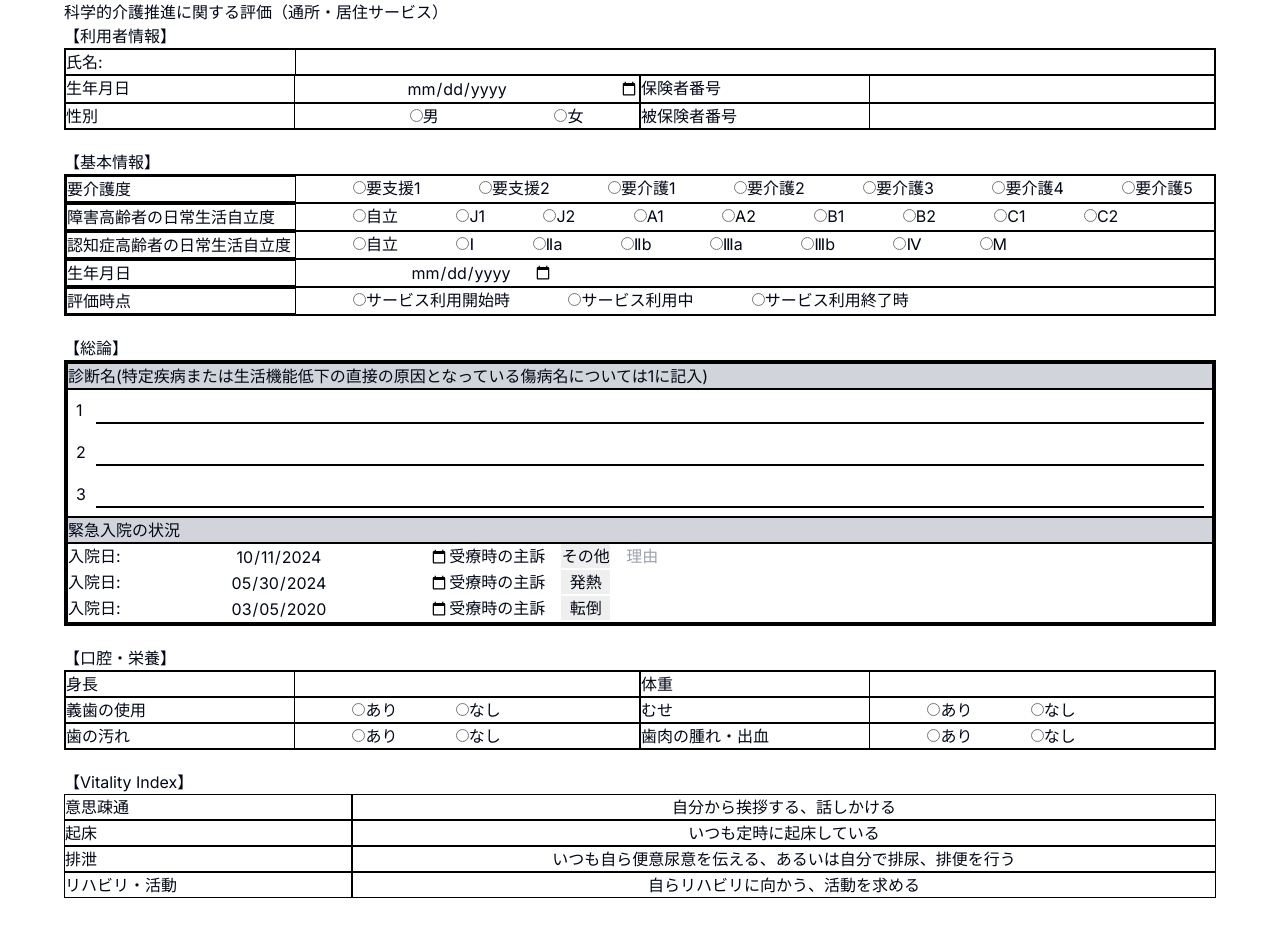
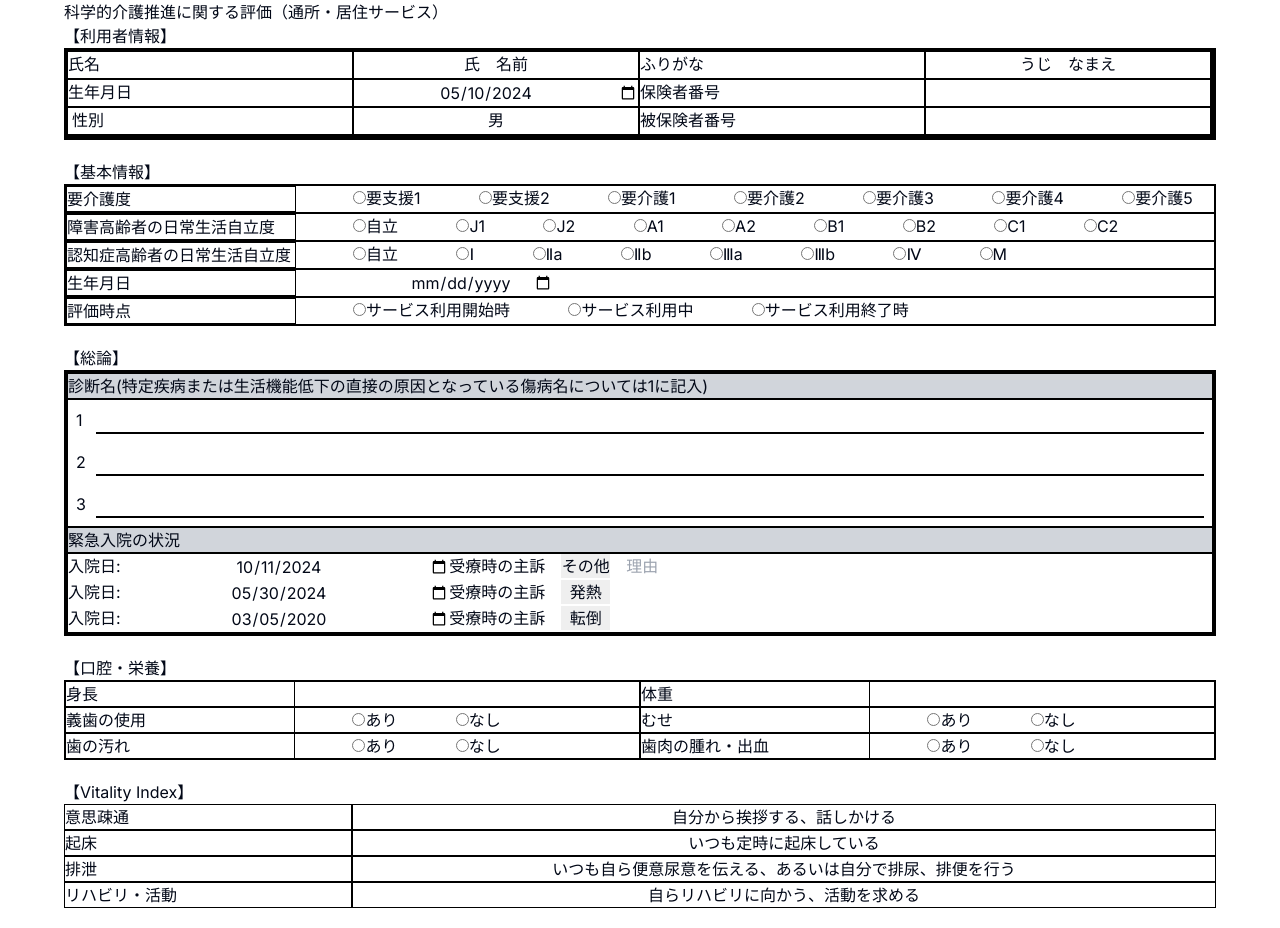
Before and after one commit to brainvader/life-2024, a Next.js app: page / in a window 1280 px wide. Built offline with nearby package versions, Linux system fonts and the light colour scheme.

Commit message:
refactor: Extract components

```diff
--- /dev/null
+++ b/components/ui/cell.tsx
@@ -0,0 +1,68 @@
+import { ChangeEvent } from "react";
+
+type GridSpan = {
+    col: number,
+    row: number,
+}
+
+type InputType = "text" | "date";
+
+type CellLabelProps = {
+    id: string,
+    labelText: string
+}
+
+function CellLabel({ id, labelText }: CellLabelProps) {
+    return (<label htmlFor={id}>{labelText}</label>)
+}
+
+type TextInputCellProps = {
+    id: string,
+    type: InputType,
+    labelText: string,
+    defaultValue: string,
+    gridSpan: GridSpan,
+    onChange?: (event: ChangeEvent<HTMLInputElement>) => void
+}
+
+export function TextInputCell({ id, type, labelText, defaultValue, gridSpan }: TextInputCellProps) {
+    const { col, row } = gridSpan;
+
+    return (
+        <>
+            <div className={`col-span-${col} row-span-${row} border-r-2 border-b-2 border-solid border-black`}>
+                <CellLabel id={id} labelText={labelText} />
+            </div>
+            <div className={`col-span-${col} row-span-${row} border-r-2 border-b-2 border-solid border-black`}>
+                <input className="w-full text-center" type={type} id={id} defaultValue={defaultValue}></input>
+            </div >
+        </>)
+
+}
+
+type SelectCellCellProps = {
+    id: string,
+    labelText: string,
+    options: Readonly<string>[],
+    gridSpan: GridSpan,
+    onChange?: (event: ChangeEvent<HTMLInputElement>) => void
+}
+
+export function SelectCell({ id, labelText, options, gridSpan }: SelectCellCellProps) {
+    const { col, row } = gridSpan;
+
+    return (
+        <>
+            <div className={`col-span-${col} row-span-${row} border-r-2 border-b-2 border-solid border-black pl-1`}>
+                <CellLabel id={id} labelText={labelText} />
+            </div>
+            <div className={`col-span-${col} row-span-${row} border-r-2 border-b-2 border-solid border-black`}>
+                <select className="w-full text-center bg-white appearance-none" id={id}>
+                    {options.map((option, i) => {
+                        return (<option key={i} value={option}>{option}</option>)
+                    })}
+                </select>
+            </div>
+        </>
+    )
+}
--- a/components/user-info.tsx
+++ b/components/user-info.tsx
@@ -1,31 +1,53 @@
+'use client'
+
 import { AGE } from "@/lib/definitions"
-import { RadioGroup } from "./ui/radio-group"
+import { UserContext } from "@/lib/state/user-provider"
+import { useContext } from "react"
+import { SelectCell, TextInputCell } from "./ui/cell";
 
-import styles from "../styles/user-info.module.css"
 
 export default function UserInfo() {
+    const { user, setUser } = useContext(UserContext);
+
+    const { yyyy, mm, dd } = user.birthday;
+
     return (
-        <div className={styles.container}>
-            <label className={styles.grid}>
-                <span className={styles.label}>氏名:</span>
-                <input type="text" />
-            </label>
-            <label className={styles.grid}>
-                <span className={styles.label}>生年月日</span>
-                <input type="date" id="birthday" name="birthday" />
-            </label>
-            <label className={styles.grid}>
-                <span className={styles.label}>保険者番号</span>
-                <input type="text" />
-            </label>
-            <fieldset className={styles.grid}>
-                <legend className={styles.label}>性別</legend>
-                <RadioGroup name="sex" labels={AGE} />
-            </fieldset>
-            <label className={styles.grid}>
-                <span className={styles.label}>被保険者番号</span>
-                <input type="text" />
-            </label>
-        </div>
+        <div className="grid grid-cols-4 grid-rows-3 border-4 border-solid border-black box-border">
+            {/* first row */}
+            <TextInputCell
+                type="text"
+                id="user-name"
+                labelText="氏名"
+                defaultValue={user.name} gridSpan={{ col: 1, row: 1 }} />
+            <TextInputCell
+                type="text"
+                id="user-kana"
+                labelText="ふりがな"
+                defaultValue={user.kana} gridSpan={{ col: 1, row: 1 }} />
+
+            {/* second rows */}
+            <TextInputCell
+                type="date"
+                id="user-birthday"
+                labelText="生年月日"
+                defaultValue={`${yyyy}-${mm}-${dd}`} gridSpan={{ col: 1, row: 1 }} />
+            <TextInputCell
+                type="text"
+                id="insurer-number"
+                labelText="保険者番号"
+                defaultValue={user.insurerNumber} gridSpan={{ col: 1, row: 1 }} />
+
+            {/* third rows */}
+            <SelectCell
+                id="sex"
+                labelText="性別"
+                options={AGE}
+                gridSpan={{ col: 1, row: 1 }} />
+            <TextInputCell
+                type="text"
+                id="insured-number"
+                labelText="被保険者番号"
+                defaultValue={user.insuredNumber} gridSpan={{ col: 1, row: 1 }} />
+        </div >
     )
 }
```
